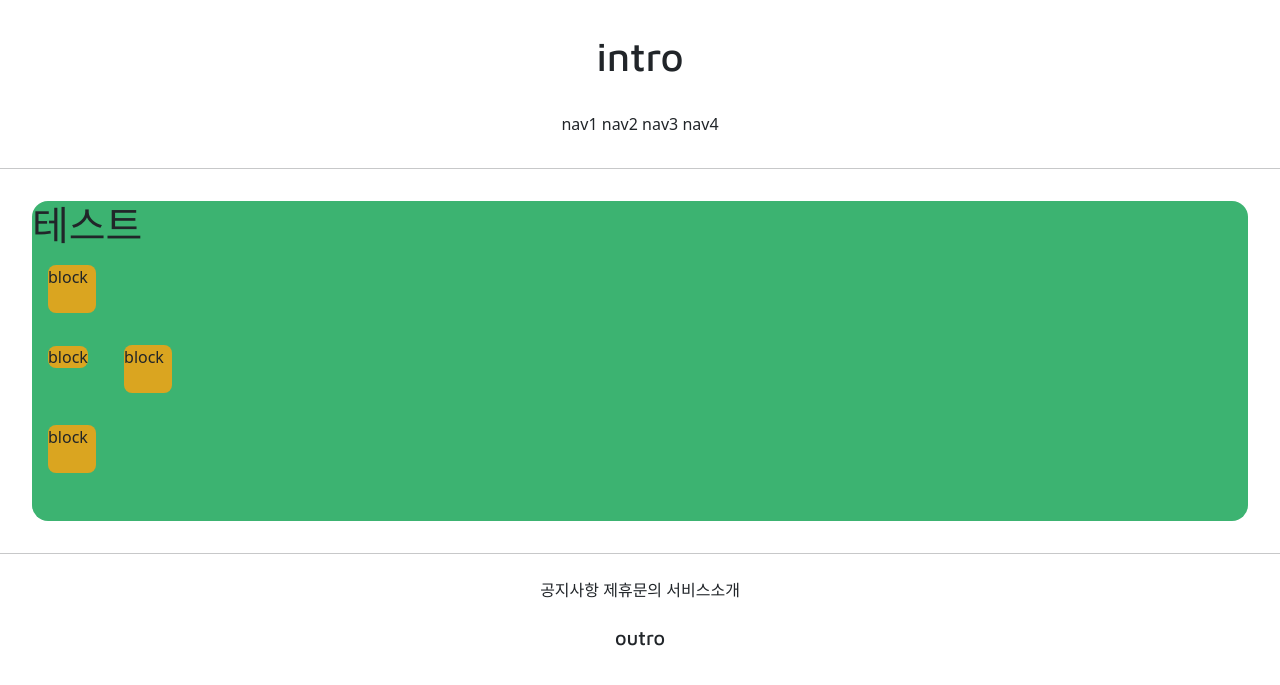
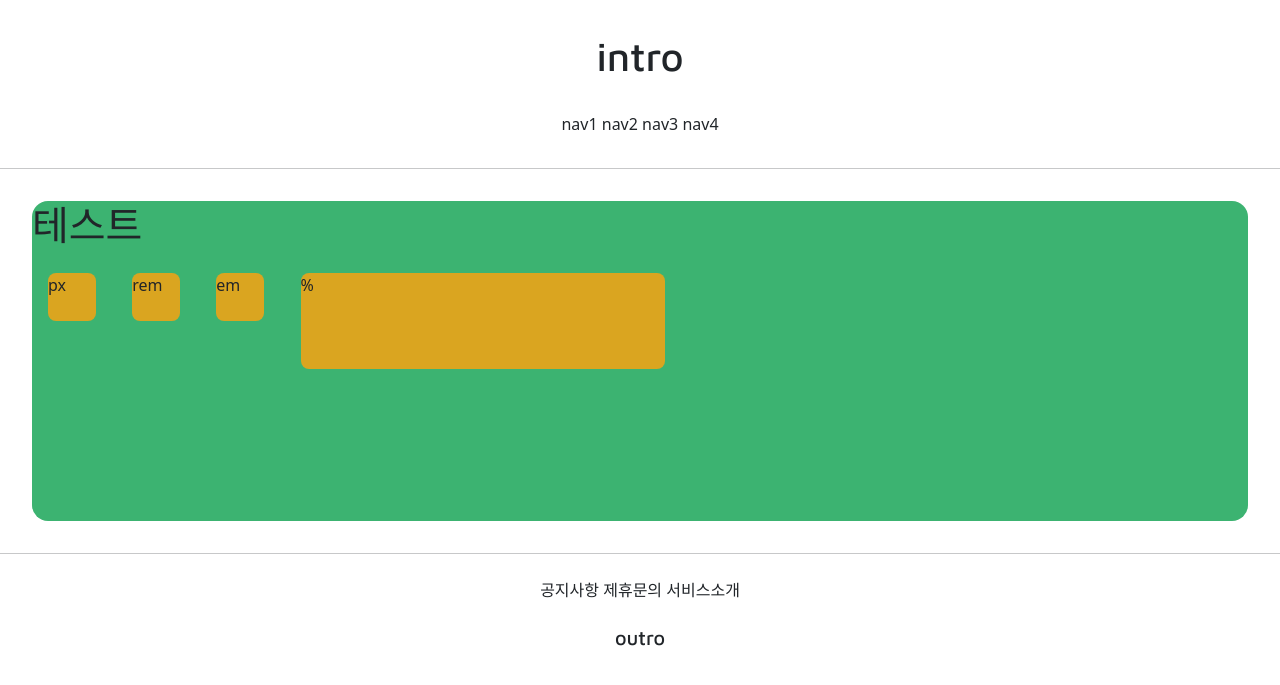
Before and after one commit to innamtt/my_Project, a Django app: page /accounts/hello_world/ in a window 1280 px wide. Shown: the top 685 px of the page. Run offline with Django 3.2, Linux system fonts and the light colour scheme; parts of the project's set-up code (start-up, migrations or seed data) failed here and were passed over.

Commit message:
2021-07-08 1st commit

```diff
--- a/accountapp/templates/accountapp/hello_world.html
+++ b/accountapp/templates/accountapp/hello_world.html
@@ -9,6 +9,7 @@
             height: 48px;
             width: 48px;
             border-radius: .5rem;
+            display : inline-block;
         }
     </style>
 
@@ -16,11 +17,10 @@
     <h1>테스트</h1>
 
 
-    <div class="testing" style="display: block">block</div>
-    <div class="testing" style="display: inline">block</div>
-    <div class="testing" style="display: inline-block">block</div>
-    <div class="testing" style="display: none">block</div>
-    <div class="testing" style="display: block">block</div>
+    <div class="testing" style="width:48px; height:48px;">px</div>
+    <div class="testing" style="width:3rem; height:3rem;">rem</div>
+    <div class="testing" style="width:3em; height:3em;">em</div>
+    <div class="testing" style="width:30%; height:30%;">%</div>
 
 
     </div>
```
